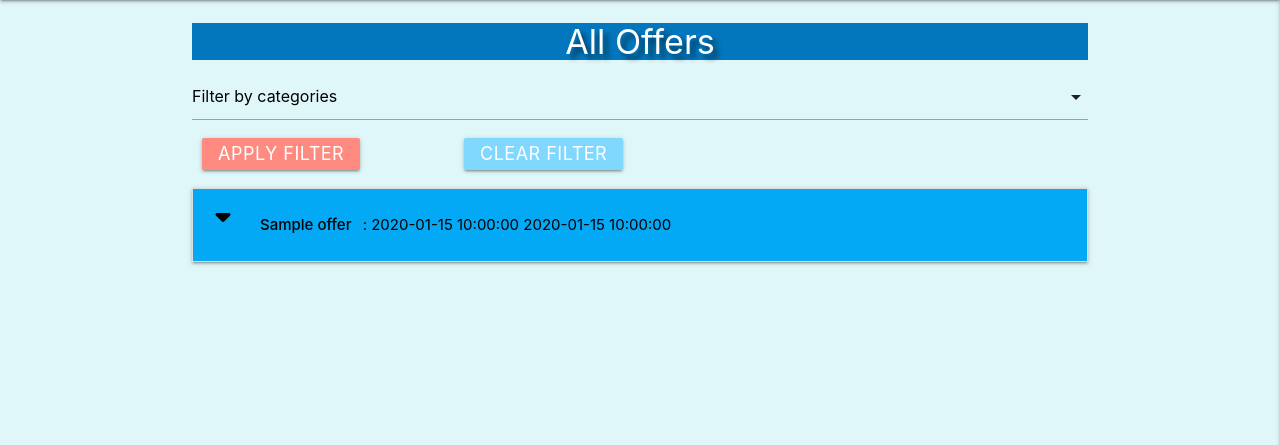
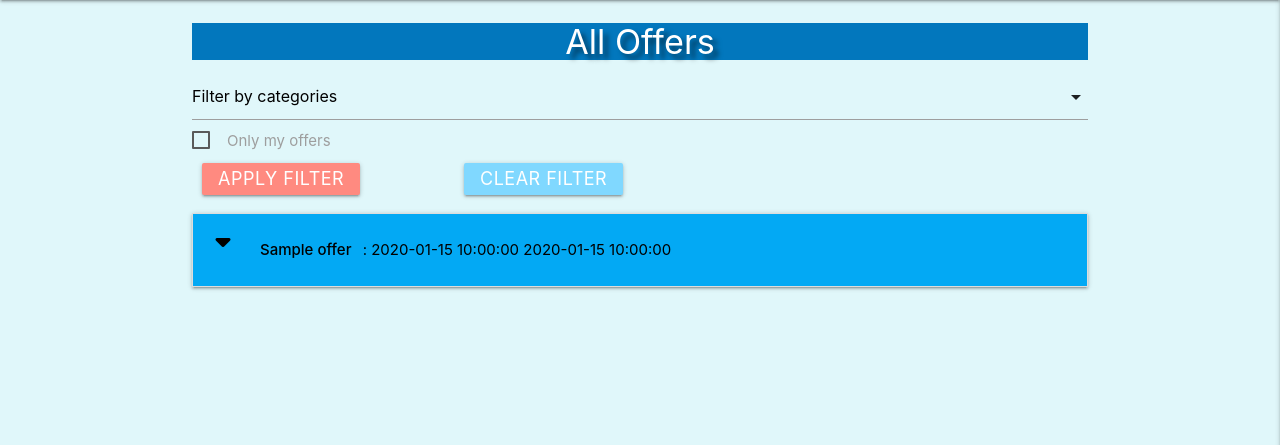
Before and after one commit to Code-Institute-Submissions/Morpheus-23-my-dutch-life_JulRseub, a Flask app: page /get_offers in a window 1280 px wide. Shown: the part 64-509 px from the top of the page. Run offline with Flask 2, Linux system fonts and the light colour scheme; a database or web service that is not in the repository returns one stand-in record (values such as "Sample title"); some libraries are stand-ins or nearby versions.

Commit message:
added filter for my offers

```diff
--- a/app.py
+++ b/app.py
@@ -23,26 +23,6 @@ mongo = PyMongo(app)
 def welcome():
 # the landing page providing info about site
     return render_template("welcome.html")
-
-
-@app.route("/get_offers")
-def get_offers():
-    # https://stackoverflow.com/questions/11774265/how-do-you-access-the-query-string-in-flask-routes
-
-    selected_categories = request.args.getlist('selected_categories')
-
-    # populate dropdown
-    categories = list(mongo.db.categories.find())
-    # TODO: figure out how to mark the categories as selected after filtering
-
-    # https://www.freecodecamp.org/news/python-list-length-how-to-get-the-size-of-a-list-in-python/
-    if len(selected_categories) == 0:
-        offers = list(mongo.db.offers.find())
-    else:
-        offers = list(mongo.db.offers.find( { "category_name": { "$in": selected_categories} } ))
-
-    return render_template("offers.html", offers=offers, categories=categories)
-
 
 @app.route("/register", methods=["GET", "POST"])
 def register():
@@ -120,7 +100,6 @@ def logout():
     session.pop("username")
     return redirect(url_for("login"))
 
-
 @app.route("/add_offer", methods=["GET", "POST"])
 def add_offer():
     if request.method == "POST":
@@ -168,6 +147,37 @@ def delete_offer(offer_id):
 
     return redirect(url_for("get_offers"))
 
+@app.route("/get_offers")
+def get_offers():
+    # https://stackoverflow.com/questions/11774265/how-do-you-access-the-query-string-in-flask-routes
+
+    selected_categories = request.args.getlist('selected_categories')
+    my_offers = "checked" if request.args.get("my_offers") else ""
+
+    filters = {
+        "selected_categories": selected_categories,
+        "my_offers": my_offers
+    }
+
+    # populate dropdown
+    categories = list(mongo.db.categories.find())
+    # TODO: figure out how to mark the categories as selected after filtering
+
+    filter_criteria = ""
+
+    # https://www.freecodecamp.org/news/python-list-length-how-to-get-the-size-of-a-list-in-python/
+    # https://stackoverflow.com/questions/23577172/mongodb-pymongo-querying-multiple-criteria-unexpected-results
+    if len(selected_categories) > 0 and my_offers == "":
+        filter_criteria = { "category_name": { "$in": selected_categories} }
+    elif len(selected_categories) == 0 and my_offers == "checked":
+        filter_criteria = { "offered_by": { "$eq": session["username"]} }
+    elif len(selected_categories) > 0 and my_offers == "checked":
+        filter_criteria = { "$and": [{ "category_name": { "$in": selected_categories} }, { "offered_by": { "$eq": session["username"]} }] }
+
+    offers = list(mongo.db.offers.find( filter_criteria ))
+
+    return render_template("offers.html", offers=offers, categories=categories, filters=filters)
+
 
 @app.route("/contact_admin")
 def contact_admin():
--- a/templates/offers.html
+++ b/templates/offers.html
@@ -3,16 +3,28 @@
 
 <h4 class="center-align white-text text-shadow background-color: light-blue darken-3">All Offers</h4>
 
+<form action="{{ url_for('get_offers') }}" method="get">
     <!-- https://stackoverflow.com/questions/30207047/how-to-get-multi-select-dropdown-in-materialize-css -->
-<form action="{{ url_for('get_offers') }}" method="get">
+    <div class="col s9">
         <select id="selected_categories" name="selected_categories" multiple>
             <option value="" disabled selected>Filter by categories</option>
             {% for category in categories %}
                 <option value="{{ category.category_name }}">{{ category.category_name }}</option>
             {% endfor %}
         </select>
+    </div>
+
+    <div class="col s9">
+        <label>
+            <input id="my_offers" name="my_offers" type="checkbox" {{ filters.my_offers }}/>
+            <span>Only my offers</span>
+        </label>
+    </div>
+
+    <div class="col s9">
         <input type="submit" value="Apply filter" class="btn-small red accent-1">
-    <input type="submit" value="Clear filter" class="btn-small light-blue accent-1">
+        <input type="submit" value="Clear filter" class="btn-small light-blue accent-1" onclick="clearFilters()">
+    </div>
 </form>
 
 <ul class="collapsible">
@@ -55,4 +67,10 @@
     </li>
     {% endfor %}
 </ul>
+<script>
+    function clearFilters() {
+        document.getElementById("my_offers").checked=false;
+        return true;
+    }
+</script>
 {% endblock %}
```
Lines whose indentation alone changed are shown as unchanged.
